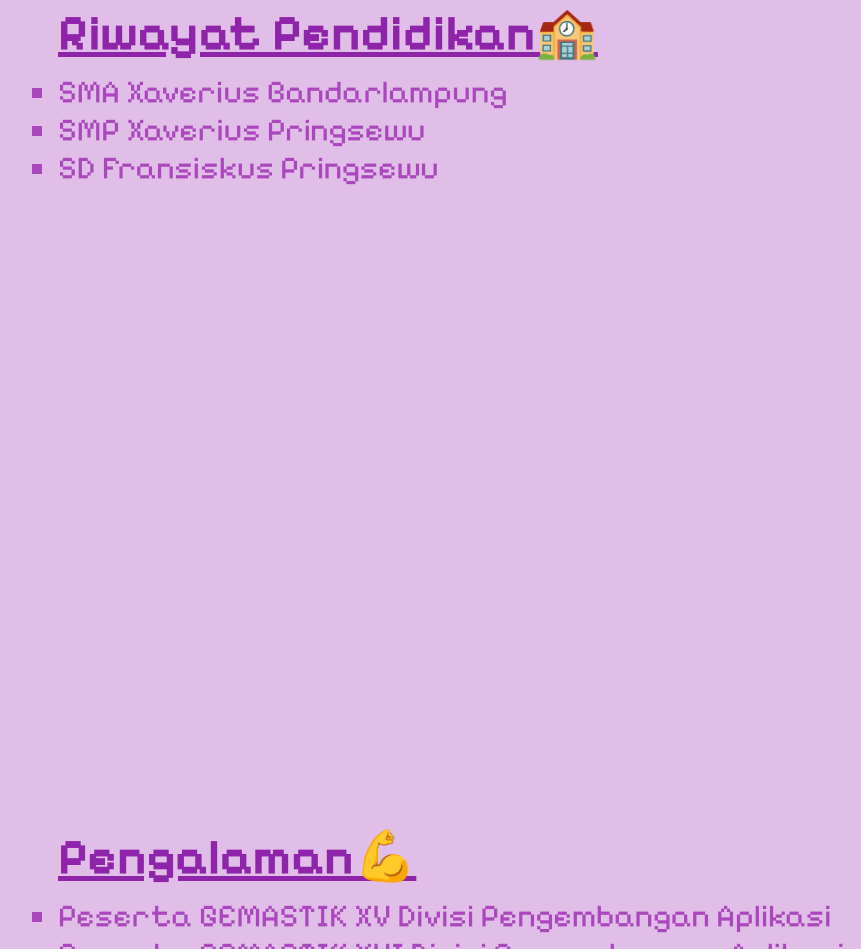
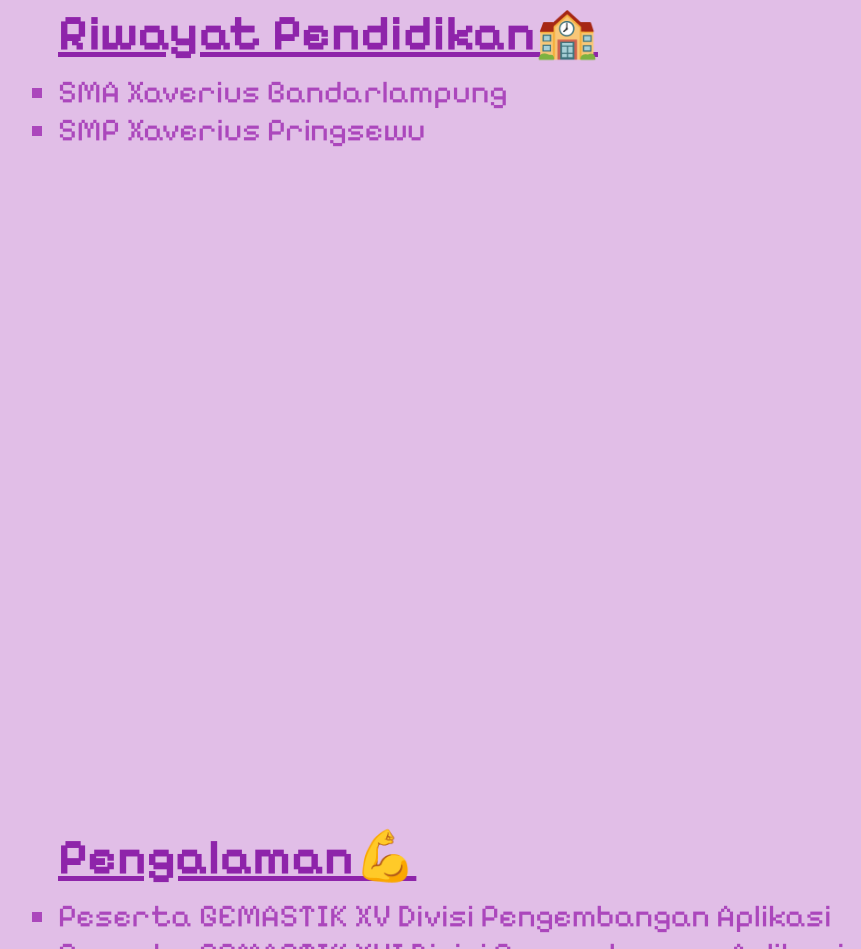
Before and after one commit to krossmanzs/cv-linux, a plain HTML site: page index.html in a window 1280 px wide. Shown: the part 2469-3418 px from the top of the page, without its empty margins (134-995 px from the left). Drawn offline with Linux system fonts and the light colour scheme.

Commit message:
don lagi

```diff
--- a/index.html
+++ b/index.html
@@ -47,7 +47,6 @@
             <ul>
                 <li>SMA Xaverius Bandarlampung</li>
                 <li>SMP Xaverius Pringsewu</li>
-                <li>SD Fransiskus Pringsewu</li>
             </ul>
         </div>
 
```
